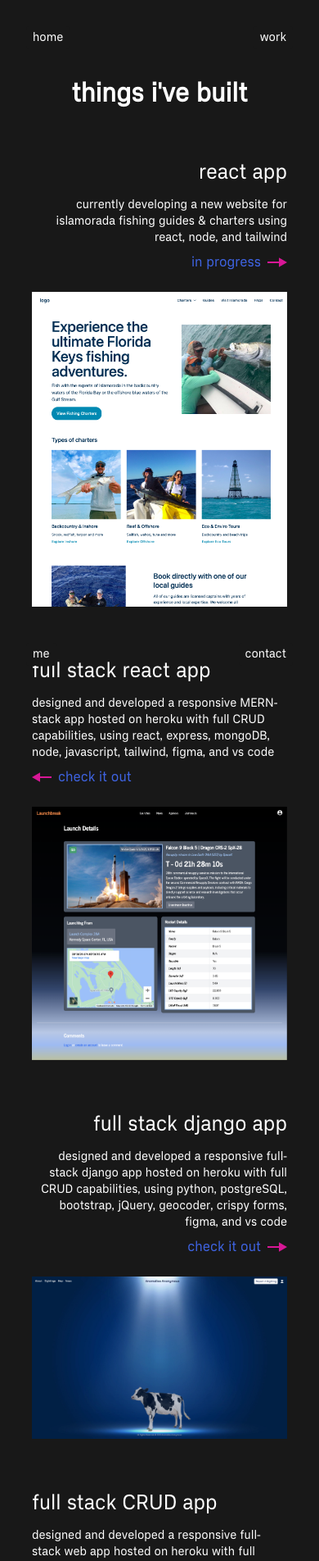
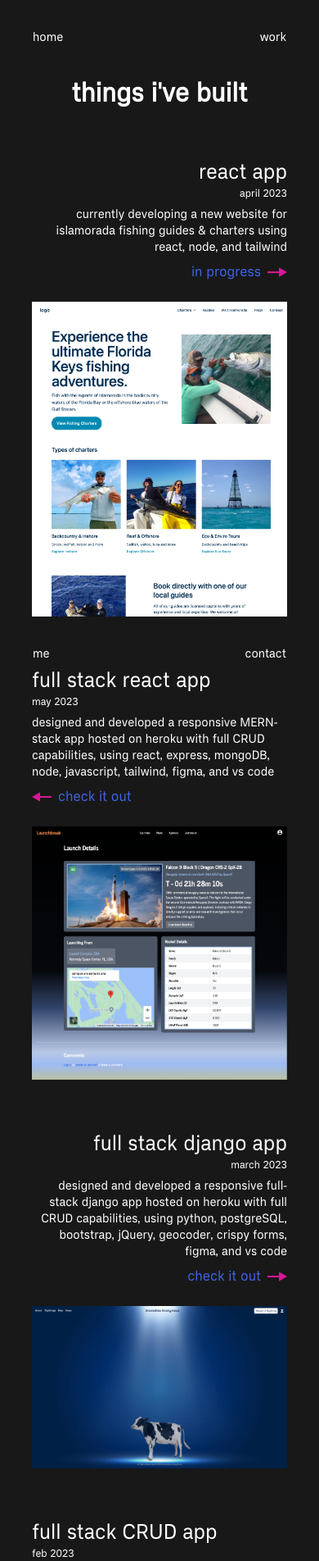
Before and after one commit to gabewolford/react-portfolio, a React (Vite) app: page /work in a window 390 px wide. Shown: the top 1904 px of the page at 82% size. Built offline with nearby package versions, Linux system fonts and the light colour scheme.

Commit message:
added month/year to projects

```diff
--- a/src/components/WorkPage/index.jsx
+++ b/src/components/WorkPage/index.jsx
@@ -24,8 +24,9 @@ export default function WorkPage() {
                 <section className="flex flex-col md:flex-row items-center gap-6 md:gap-14 mb-16 md:mb-32">
                     <div className="flex flex-col items-end md:ml-20">
                         <a href="https://github.com/gabewolford/islamorada-fishing" target="_blank">
-                            <h4 className="text-2xl md:text-3xl hover:text-orange font-md leading-7 text-right mb-4 transition ease-in-out duration-300">react app</h4>
+                            <h4 className="text-2xl md:text-3xl hover:text-orange font-md leading-7 text-right mb-1 transition ease-in-out duration-300">react app</h4>
                         </a>
+                        <p className="text-xs mb-2 text-right">april 2023</p>
 
                         <p className="text-sm mb-2 text-right">currently developing a new website for islamorada fishing guides & charters using react, node, and tailwind </p>
                         <div className="flex items-center">
@@ -48,8 +49,9 @@ export default function WorkPage() {
                     <div>
                         <div className="flex flex-col items-start md:mr-20 md:mb-32">
                             <a href="https://github.com/gabewolford/launchbreak" target="_blank">
-                                <h4 className="text-2xl md:text-3xl hover:text-orange font-md leading-7 mb-4 transition ease-in-out duration-300">full stack react app</h4>
+                                <h4 className="text-2xl md:text-3xl hover:text-orange font-md leading-7 mb-1 transition ease-in-out duration-300">full stack react app</h4>
                             </a>
+                            <p className="text-xs mb-2">may 2023</p>
 
                             <p className="text-sm mb-2">designed and developed a responsive MERN-stack app hosted on heroku with full CRUD capabilities, using react, express, mongoDB, node, javascript, tailwind, figma, and vs code</p>
                             <div className="flex items-center">
@@ -67,8 +69,9 @@ export default function WorkPage() {
                 <section className="flex flex-col md:flex-row items-center gap-6 md:gap-14 mb-16 md:mb-32">
                     <div className="flex flex-col items-end md:ml-20">
                         <a href="https://github.com/spbovarnick/anomalies-anonymous" target="_blank">
-                            <h4 className="text-2xl md:text-3xl hover:text-orange font-md leading-7 mb-4 transition ease-in-out duration-300 text-right">full stack django app</h4>
+                            <h4 className="text-2xl md:text-3xl hover:text-orange font-md leading-7 mb-1 transition ease-in-out duration-300 text-right">full stack django app</h4>
                         </a>
+                        <p className="text-xs mb-2 text-right">march 2023</p>
 
                         <p className="text-sm mb-2 text-right">designed and developed a responsive full-stack django app hosted on heroku with full CRUD capabilities, using python, postgreSQL, bootstrap, jQuery, geocoder, crispy forms, figma, and vs code</p>
                         <div className="flex items-center">
@@ -95,8 +98,9 @@ export default function WorkPage() {
                     <div>
                         <div className="flex flex-col items-start md:mr-20">
                             <a href="https://github.com/gabewolford/gregslist" target="_blank">
-                                <h4 className="text-2xl md:text-3xl hover:text-orange font-md leading-7 mb-4 transition ease-in-out duration-300">full stack CRUD app</h4>
+                                <h4 className="text-2xl md:text-3xl hover:text-orange font-md leading-7 mb-1 transition ease-in-out duration-300">full stack CRUD app</h4>
                             </a>
+                            <p className="text-xs mb-2">feb 2023</p>
 
                             <p className="text-sm mb-2">designed and developed a responsive full-stack web app hosted on heroku with full CRUD capabilities, using node, djs, mongoDB, mongoose, postman, css, bootstrap, git/github, figma, and vs code</p>
                             <div className="flex items-center">
```
